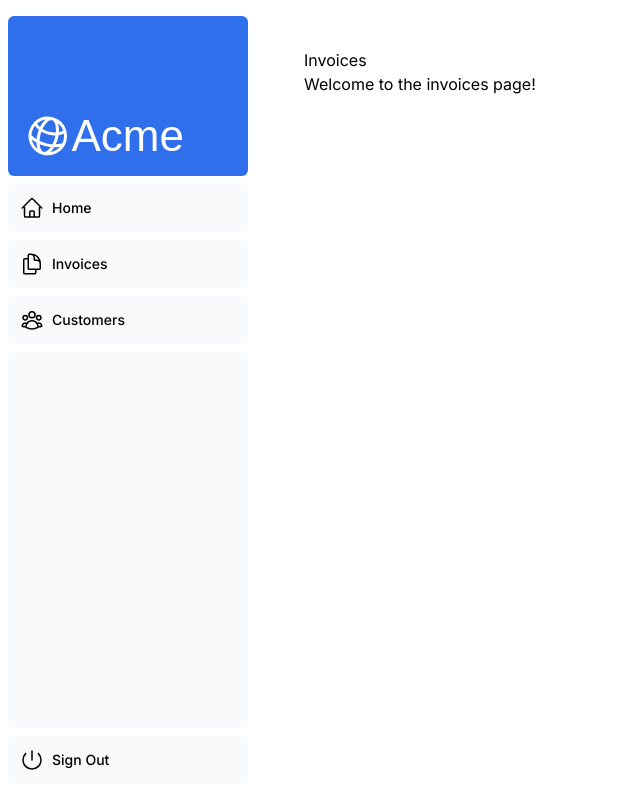
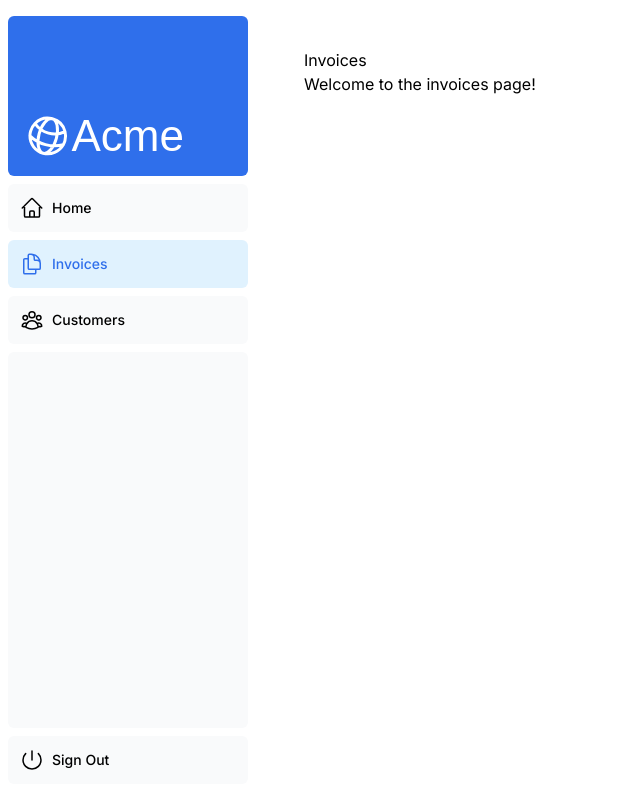
Before and after one commit to adrianoenache/learn-nextjs, a Next.js app in the folder app-router/nextjs-dashboard/: page /dashboard/invoices in a window 1280 px wide. Shown: the whole page, without its empty margins (0-640 px from the left). Built offline with nearby package versions, Linux system fonts and the light colour scheme; a web font is replaced by a local one.

Commit message:
feat: refactor NavLinks component to use Next.js Link for client-side navigation

```diff
--- a/app-router/nextjs-dashboard/app/ui/dashboard/nav-links.tsx
+++ b/app-router/nextjs-dashboard/app/ui/dashboard/nav-links.tsx
@@ -1,9 +1,19 @@
+// Client component
+'use client';
+
 // Import icons
 import {
   UserGroupIcon,
   HomeIcon,
   DocumentDuplicateIcon,
 } from '@heroicons/react/24/outline';
+
+// Import Next.js components
+import Link from 'next/link';
+import { usePathname } from 'next/navigation';
+
+// Import clsx for conditional class names
+import clsx from 'clsx';
 
 // Map of links to display in the side navigation.
 // Depending on the size of the application, this would be stored in a database.
@@ -28,6 +38,9 @@
 // Navigation links component
 export default function NavLinks() {
 
+  // Get the current pathname
+  const pathname = usePathname();
+
   // Return the list of navigation links
   return (
 
@@ -43,16 +56,20 @@
         // Return individual link
         return (
 
-          // Link element
-          <a
+          // Link component from Next.js for client-side navigation
+          <Link
             key={link.name}
             href={link.href}
-            className="flex h-[48px] grow items-center justify-center gap-2 rounded-md bg-gray-50 p-3 text-sm font-medium hover:bg-sky-100 hover:text-blue-600 md:flex-none md:justify-start md:p-2 md:px-3"
+            className={clsx(
+              'flex h-[48px] grow items-center justify-center gap-2 rounded-md bg-gray-50 p-3 text-sm font-medium hover:bg-sky-100 hover:text-blue-600 md:flex-none md:justify-start md:p-2 md:px-3',
+              {
+                'bg-sky-100 text-blue-600': pathname === link.href,
+              },
+            )}
           >
-            {/* Icon container */}
             <LinkIcon className="w-6" />
-            <p className="hidden md:block">{link.name}</p>
-          </a>
+            <span className="hidden md:block">{link.name}</span>
+          </Link>
 
         );
 
```
